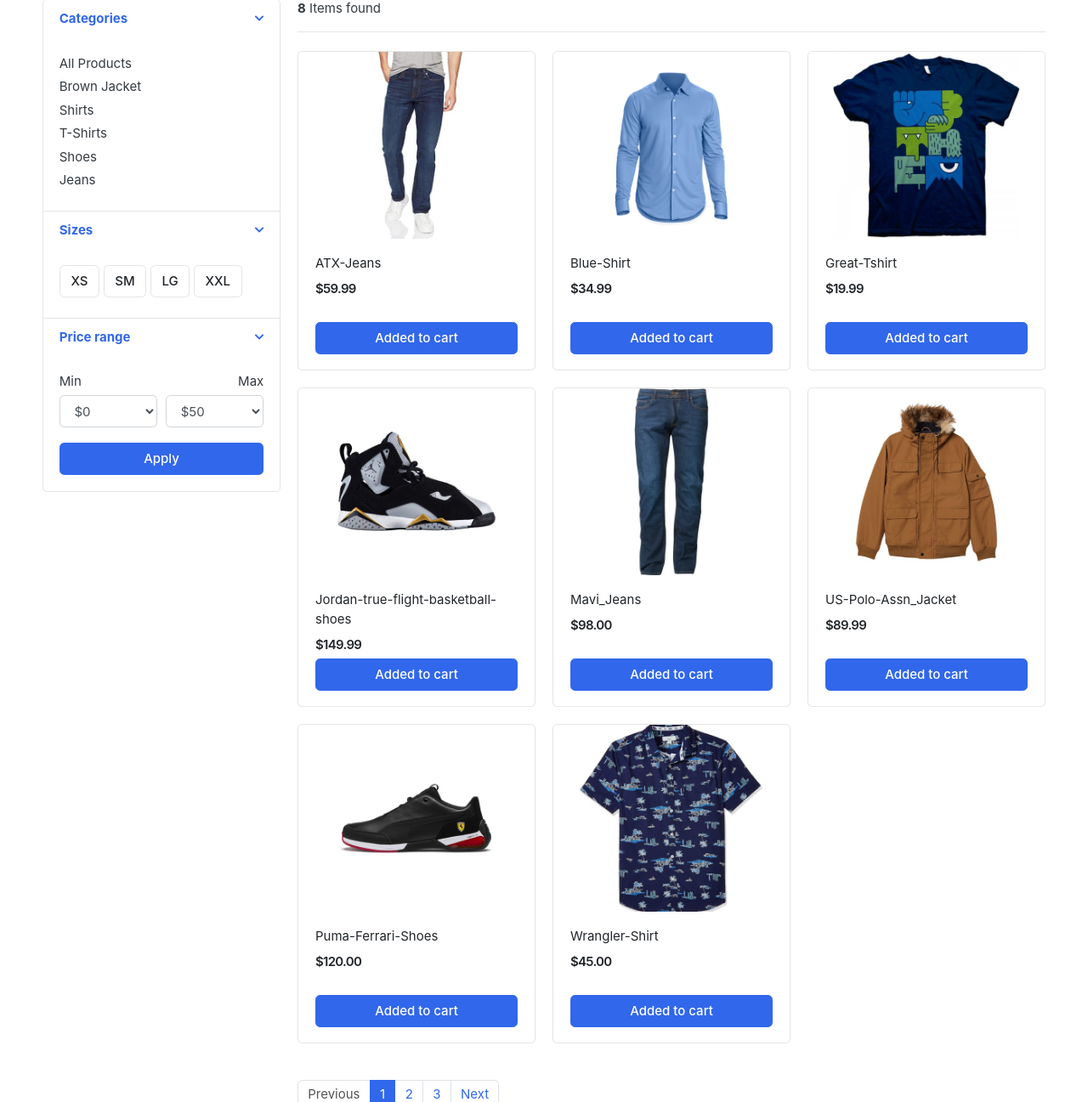
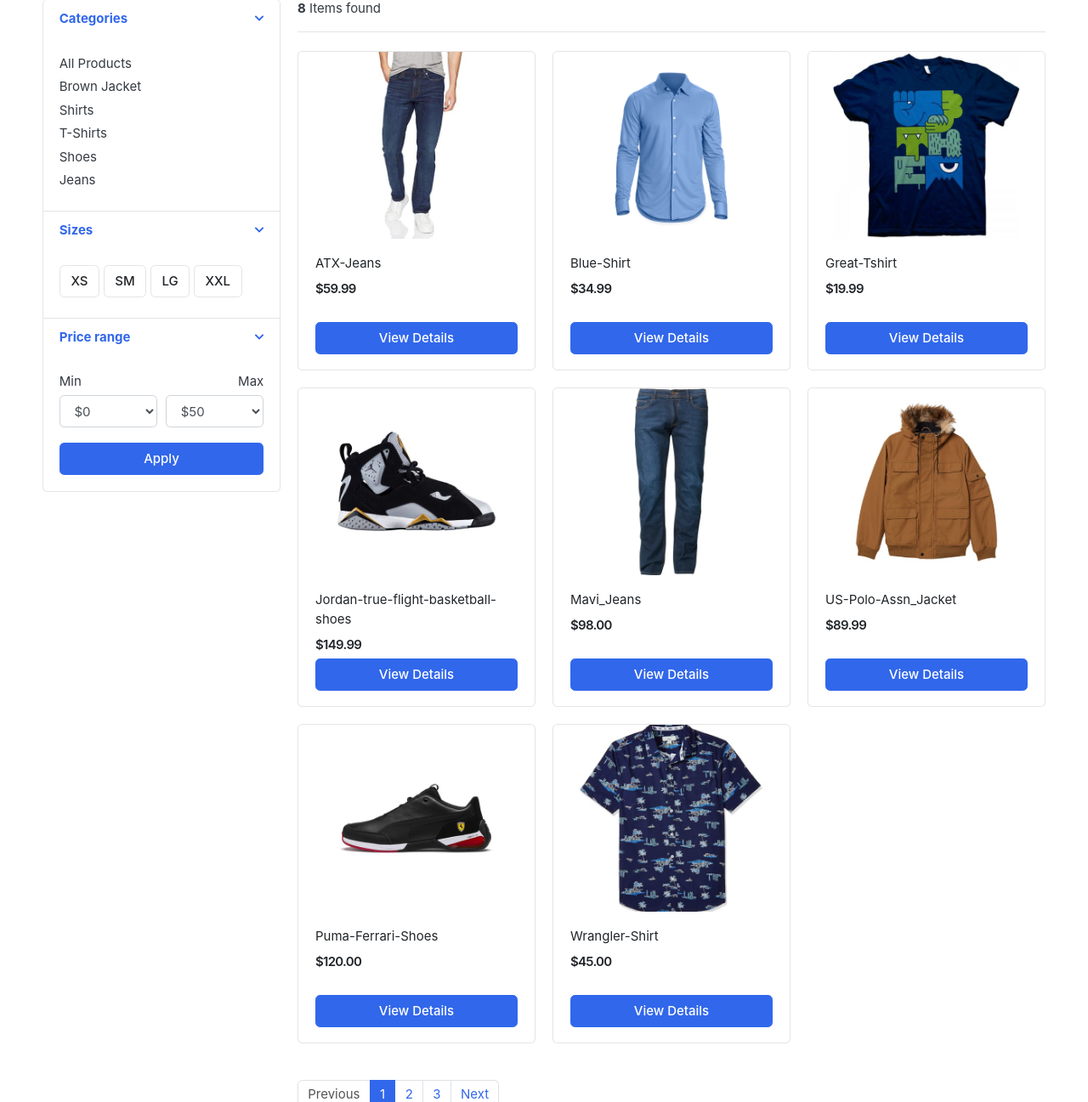
Before and after one commit to asileayuba/100-days-of-code, a Django app: page /store/ in a window 1280 px wide. Shown: the part 295-1592 px from the top of the page at 85% size. Run offline with Django 3.2, Linux system fonts and the light colour scheme; data comes from the database, SQL or seed files in the repository; some libraries are stand-ins or nearby versions; some web fonts are replaced.

Commit message:
Day 74: View Details Button (Product Detail Page)

```diff
--- a/Ayubuy/templates/store/store.html
+++ b/Ayubuy/templates/store/store.html
@@ -166,7 +166,7 @@
                   </div>
                   <!-- price-wrap.// -->
                 </div>
-                <a href="{% url 'add_cart' product.id %}" class="btn btn-block btn-primary">Added to cart </a>
+                <a href="{{ product.get_url }}" class="btn btn-block btn-primary">View Details</a>
               </figcaption>
             </figure>
           </div>
```
